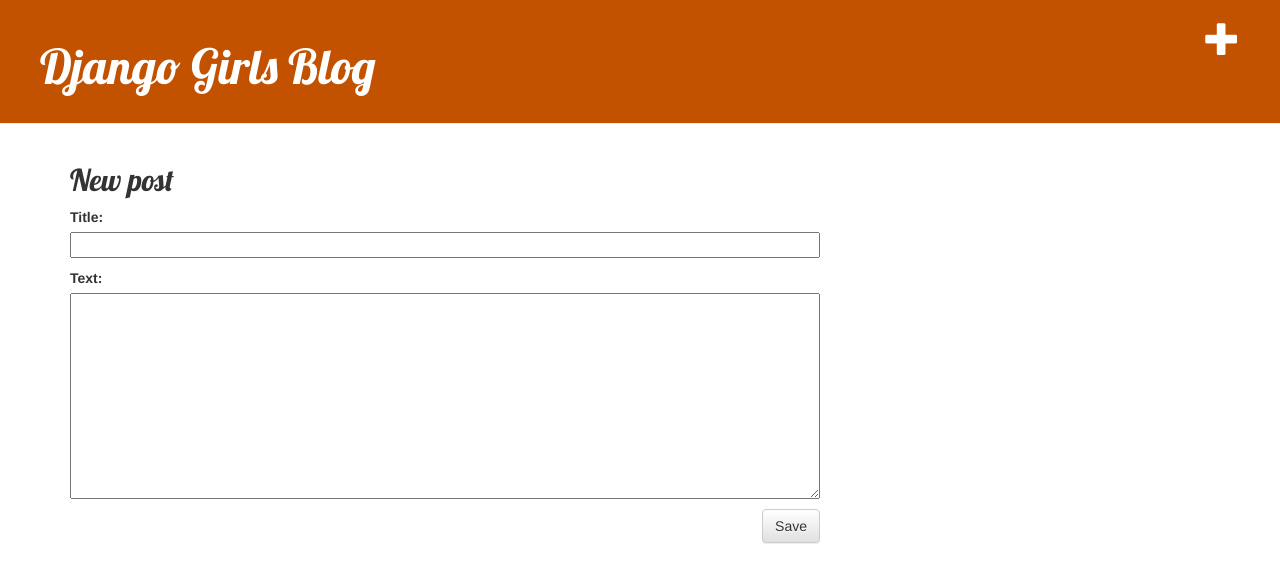
After one commit to dmaytac/djangoapp, a Django app: page /post/new/ in a window 1280 px wide. The commit adds this page. Shown: the top 583 px of the page. Run offline with Django 3.2, Linux system fonts and the light colour scheme; the visitor is signed in with stand-in values (Sample User, id 1); some libraries are stand-ins or nearby versions.

Commit message:
added views to create/edit blog post inside the site.

```diff
--- /dev/null
+++ b/blog/forms.py
@@ -0,0 +1,8 @@
+from django import forms
+from .models import Post
+
+class PostForm(forms.ModelForm):
+
+    class Meta:
+        model = Post
+        fields = ('title','text',)
--- a/blog/static/css/blog.css
+++ b/blog/static/css/blog.css
@@ -1,4 +1,6 @@
-
+#plus{
+    color: brown;
+}
 
 .page-header {
     background-color: #C25100;
--- a/blog/templates/blog/base.html
+++ b/blog/templates/blog/base.html
@@ -9,6 +9,9 @@
     </head>
     <body>
         <div class="page-header">
+            {% if user.is_authenticated %}
+            <a href="{% url 'post_new' %}" class="top-menu"><span class="glyphicon glyphicon-plus"></span></a>
+            {% endif %}
             <h1><a href="/">Django Girls Blog</a></h1>
         </div>
         <div class="content container">
--- a/blog/templates/blog/post_detail.html
+++ b/blog/templates/blog/post_detail.html
@@ -10,5 +10,8 @@
                 {{ post.published_date }}
             </div>
         {% endif %}
+        {% if user.is_authenticated %}
+        <a class="btn btn-default" href="{% url 'post_edit' pk=post.pk %}"><span class="glyphicon glyphicon-pencil"></span></a>
+        {% endif %}
     </div>
 {% endblock %}
--- /dev/null
+++ b/blog/templates/blog/post_edit.html
@@ -0,0 +1,11 @@
+{% extends 'blog/base.html' %}
+
+{% block content %}
+    <h2>New post</h2>
+    <form method="POST" class="post-form">{% csrf_token %}
+        {{ form.as_p}}
+
+        <button type="submit" class="save btn btn-default">Save</button>
+
+    </form>
+{% endblock %}
--- a/blog/urls.py
+++ b/blog/urls.py
@@ -4,4 +4,6 @@ from . import views
 urlpatterns = [
     path('', views.post_list, name='post_list'),
     path('post/<int:pk>/', views.post_detail, name='post_detail'),
+    path('post/new/',views.post_new, name='post_new'),
+    path('post/<int:pk>/edit', views.post_edit, name='post_edit')
 ]
--- a/blog/views.py
+++ b/blog/views.py
@@ -1,6 +1,8 @@
-from django.shortcuts import render, get_object_or_404
+from django.shortcuts import render, get_object_or_404, redirect
 from django.utils import timezone
 from .models import Post
+from .forms import PostForm
+
 
 def post_list(request):
     posts = Post.objects.filter(published_date__lte=timezone.now()).order_by('published_date')
@@ -9,3 +11,30 @@ def post_list(request):
 def post_detail(request, pk):
     post = get_object_or_404(Post, pk=pk)
     return render(request, 'blog/post_detail.html', {'post': post})
+
+def post_new(request):
+    if request.method == "POST":
+        form = PostForm(request.POST)
+        if form.is_valid():
+            post = form.save(commit=False)
+            post.author = request.user
+            post.published_date = timezone.now()
+            post.save()
+            return redirect('post_detail', pk=post.pk)
+    else:
+        form = PostForm()
+    return render(request, 'blog/post_edit.html', {'form': form})
+
+def post_edit(request, pk):
+    post = get_object_or_404(Post, pk=pk)
+    if request.method == "POST":
+        form = PostForm(request.POST, instance=post)
+        if form.is_valid():
+            post = form.save(commit=False)
+            post.author = request.user
+            post.published_date = timezone.now()
+            post.save()
+            return redirect('post_detail', pk=post.pk)
+    else:
+        form = PostForm(instance=post)
+    return render(request, 'blog/post_edit.html', {'form': form})
```
